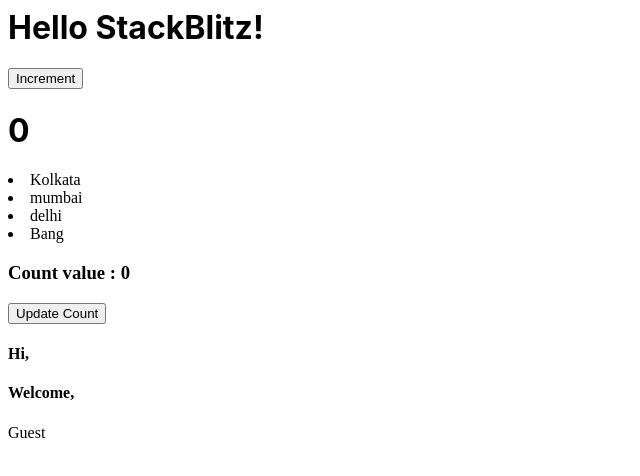
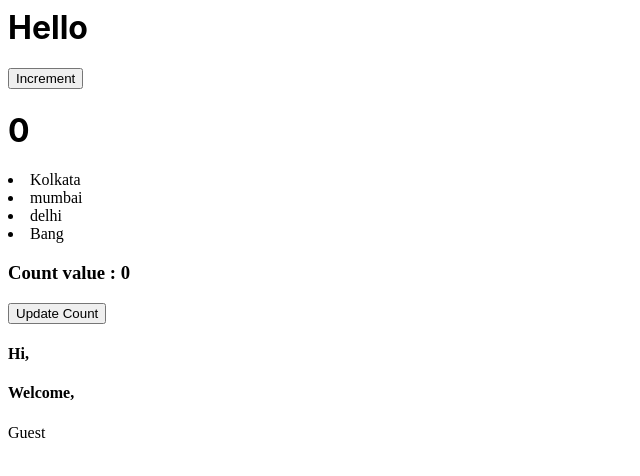
Before and after one commit to prashanthpasham/react-interview, a React (Create React App) app: page / in a window 1280 px wide. Shown: the top 476 px of the page, without its empty margins (0-640 px from the left). Built offline with nearby package versions, Linux system fonts and the light colour scheme.

Commit message:
1 file modified, 1 added

```diff
--- a/src/App.js
+++ b/src/App.js
@@ -4,6 +4,7 @@ import City from './City';
 import StateExample from './StateExample';
 import Child from './Child';
 import AppRender from './AppRender';
+import Hello from './Hello';
 export default class App extends React.Component {
   state = {
     counter: 0,
@@ -11,7 +12,7 @@ export default class App extends React.Component {
   render() {
     return (
       <div>
-        <h1>Hello StackBlitz!</h1>
+        <Hello name="World" />
 
         <button
           onClick={() => {
--- /dev/null
+++ b/src/Hello.js
@@ -0,0 +1,6 @@
+import React from 'react';
+export default class Hello extends React.PureComponent {
+  render() {
+    return <h1>Hello</h1>;
+  }
+}
```
